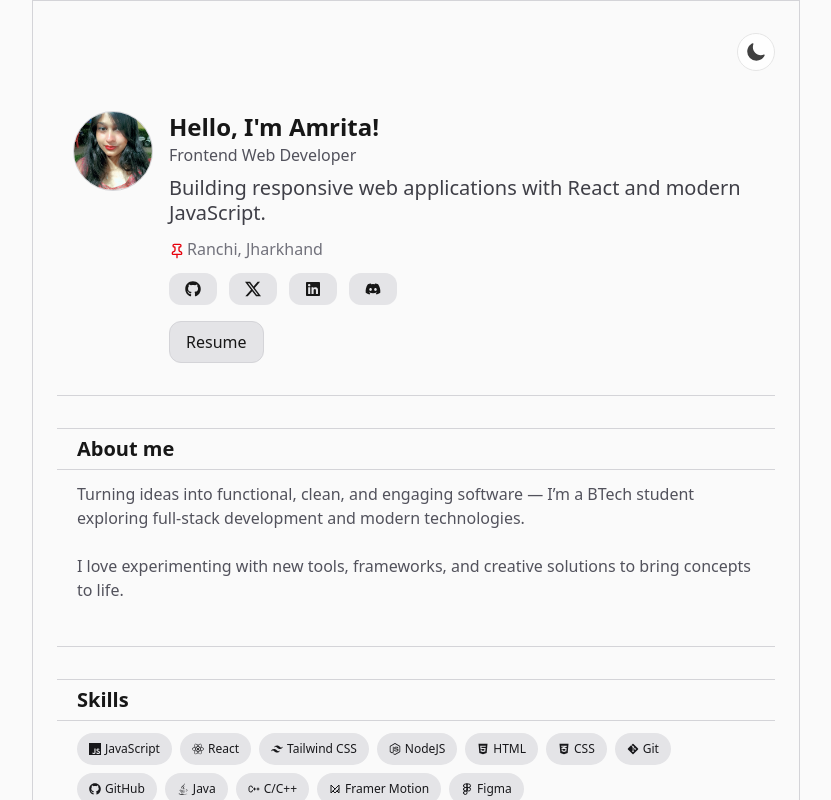
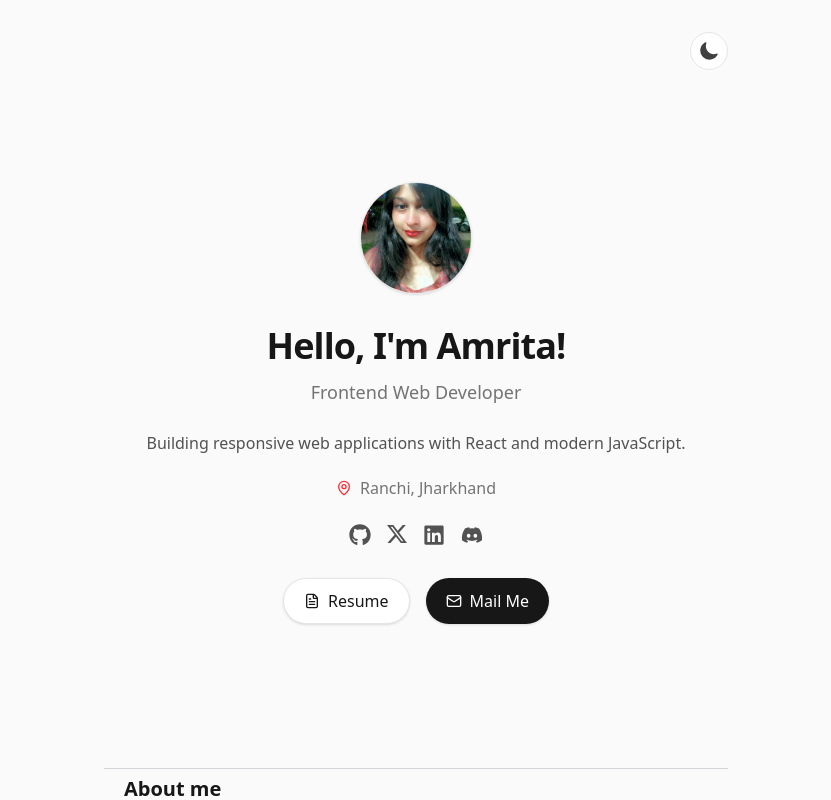
Before and after one commit to amritasrc/amrita-portfolio, a React (Vite) app: page / in a window 1280 px wide. Shown: the top 800 px of the page, without its empty margins (224-1055 px from the left). Built offline with nearby package versions, Linux system fonts and the light colour scheme; what @embedpdf/core would draw is missing.

Commit message:
feat(intro): redesign hero section

```diff
--- a/src/App.jsx
+++ b/src/App.jsx
@@ -13,24 +13,18 @@ const App = () => {
   return (
     <div className="min-h-screen bg-neutral-50 dark:bg-black text-neutral-900 dark:text-neutral-50 transition-colors duration-300 selection:bg-neutral-200 dark:selection:bg-neutral-800">
 
-      <motion.main
-        initial={{ opacity: 0, y: 20 }}
-        whileInView={{ opacity: 1, y: 0 }}
-        transition={{ duration: 0.5, delay: 0.5 }}
-        viewport={{ once: true }}
-        className='relative min-h-screen max-w-3xl mx-auto pt-8 px-6 border border-zinc-300 dark:border-zinc-800 overflow-hidden'>
-        <header>
-          <div className="flex items-end justify-end">
-            <ThemeToggle />
-          </div>
-        </header>
+      <main className="max-w-2xl mx-auto px-6 flex flex-col">
+        {/* nav */}
+        <div className="flex items-end justify-end pt-8">
+          <ThemeToggle />
+        </div>
         <Intro />
         <About />
         <Stack />
         <GithubCalender />
         <Project />
         <Contact />
-      </motion.main>
+      </main>
     </div>
   )
 }
--- a/src/Comps/Intro.jsx
+++ b/src/Comps/Intro.jsx
@@ -1,60 +1,138 @@
-import React from 'react'
-import { LuPin } from "react-icons/lu";
-import { FaGithub } from "react-icons/fa";
+import React from "react";
+import { motion } from "framer-motion";
+import { Mail, FileText, MapPin } from "lucide-react";
+import { FaGithub, FaLinkedin, FaDiscord } from "react-icons/fa";
 import { BsTwitterX } from "react-icons/bs";
-import { FaLinkedin } from "react-icons/fa";
-import { FaDiscord } from "react-icons/fa";
-import { Link } from "react-router";
-import Button from './Button';
-
 
 const Intro = () => {
   return (
-        <section className="py-8 border-b border-zinc-300 dark:border-zinc-800">
-            <div className="flex mt-2 items-start">
+    <section className="flex flex-col items-center justify-center text-center py-20 md:py-28">
+      {/* Profile Image */}
+      <motion.div
+        initial={{ opacity: 0, scale: 0.95 }}
+        animate={{ opacity: 1, scale: 1 }}
+        transition={{ duration: 0.5, ease: "easeOut" }}
+        className="relative group mb-8"
+      >
+        <div className="absolute inset-0 rounded-full bg-neutral-900/5 dark:bg-white/5 blur-md opacity-0 group-hover:opacity-100 transition-opacity duration-500" />
 
-                <div className="px-4 shrink-0">
         <img
           src="/profile.jpg"
-                        alt="Profile-img"
-                        className="w-20 h-20 rounded-full object-cover border border-zinc-300 dark:border-zinc-700"
+          alt="Amrita"
+          className="w-24 h-24 md:w-28 md:h-28 rounded-full border border-neutral-200 dark:border-neutral-800 object-cover shadow-sm group-hover:scale-[1.03] transition-transform duration-300"
         />
-                </div>
+      </motion.div>
 
-                <div className="pr-4">
-                    <h2 className="text-2xl font-semibold">Hello, I'm Amrita!</h2>
+      {/* Name */}
+      <motion.h1
+        initial={{ opacity: 0, y: 15 }}
+        animate={{ opacity: 1, y: 0 }}
+        transition={{ duration: 0.5, delay: 0.1 }}
+        className="text-4xl md:text-4xl font-bold tracking-tight"
+      >
+        Hello, I'm Amrita!
+      </motion.h1>
 
-                    <h2 className="text-zinc-600 dark:text-zinc-400">
+      {/* Role */}
+      <motion.p
+        initial={{ opacity: 0, y: 15 }}
+        animate={{ opacity: 1, y: 0 }}
+        transition={{ duration: 0.5, delay: 0.2 }}
+        className="mt-3 text-lg text-neutral-500 dark:text-neutral-400"
+      >
         Frontend Web Developer
-                    </h2>
+      </motion.p>
 
-                    <p className="text-zinc-700 dark:text-zinc-200 text-base sm:text-xl mt-2 leading-tight">
+      {/* Description */}
+      <motion.p
+        initial={{ opacity: 0, y: 15 }}
+        animate={{ opacity: 1, y: 0 }}
+        transition={{ duration: 0.5, delay: 0.3 }}
+        className="mt-6 max-w-xl text-neutral-600 dark:text-neutral-400 leading-relaxed"
+      >
         Building responsive web applications with React and modern JavaScript.
-                    </p>
+      </motion.p>
 
-                    <p className="flex items-center text-center gap-0.5 text-zinc-500 dark:text-zinc-400 mt-3">
-                        <LuPin className="mt-1 text-red-600" />
+      {/* Location */}
+      <motion.div
+        initial={{ opacity: 0, y: 15 }}
+        animate={{ opacity: 1, y: 0 }}
+        transition={{ duration: 0.5, delay: 0.35 }}
+        className="mt-5 flex items-center gap-2 text-neutral-500 dark:text-neutral-400"
+      >
+        <MapPin size={16} className="text-red-500" />
         <span>Ranchi, Jharkhand</span>
-                    </p>
+      </motion.div>
 
-                    <div className="flex gap-3 mt-3 flex-wrap">
-                        <Button Icon={FaGithub} link="https://github.com/amritasrc" />
-                        <Button Icon={BsTwitterX} link="https://x.com/amritasrc" />
-                        <Button Icon={FaLinkedin} link="https://www.linkedin.com/in/amrita-kumari-dev/" />
-                        <Button Icon={FaDiscord} link="https://discord.com/users/1354067160862949471" />
-                    </div>
+      {/* Social Links */}
+      <motion.div
+        initial={{ opacity: 0, y: 15 }}
+        animate={{ opacity: 1, y: 0 }}
+        transition={{ duration: 0.5, delay: 0.4 }}
+        className="mt-6 flex gap-4"
+      >
+        <a
+          href="https://github.com/amritasrc"
+          target="_blank"
+          rel="noreferrer"
+          className="text-neutral-600 hover:text-black dark:text-neutral-400 dark:hover:text-white transition-colors"
+        >
+          <FaGithub size={22} />
+        </a>
 
-                    {/* <a href='/amrita-resume.pdf' download className='flex gap-1 w-fit items-center mt-4 border border-zinc-300 dark:border-zinc-800 px-4 py-2 bg-zinc-200 dark:bg-[#1f1b17] hover:bg-zinc-300 dark:hover:bg-zinc-800 rounded-xl cursor-pointer transition-all duration-200 ease-in-out'><MdOutlineFileDownload />Resume</a> */}
-                    <Link to="/resume"><button className='flex gap-1 w-fit items-center mt-4 border border-zinc-300 dark:border-zinc-800 px-4 py-2 bg-zinc-200 dark:bg-[#1f1b17] hover:bg-zinc-300 dark:hover:bg-zinc-800 rounded-xl cursor-pointer transition-all duration-200 ease-in-out'
+        <a
+          href="https://x.com/amritasrc"
+          target="_blank"
+          rel="noreferrer"
+          className="text-neutral-600 hover:text-black dark:text-neutral-400 dark:hover:text-white transition-colors"
         >
+          <BsTwitterX size={20} />
+        </a>
+
+        <a
+          href="https://www.linkedin.com/in/amrita-kumari-dev/"
+          target="_blank"
+          rel="noreferrer"
+          className="text-neutral-600 hover:text-black dark:text-neutral-400 dark:hover:text-white transition-colors"
+        >
+          <FaLinkedin size={22} />
+        </a>
+
+        <a
+          href="https://discord.com/users/1354067160862949471"
+          target="_blank"
+          rel="noreferrer"
+          className="text-neutral-600 hover:text-black dark:text-neutral-400 dark:hover:text-white transition-colors"
+        >
+          <FaDiscord size={22} />
+        </a>
+      </motion.div>
+
+      {/* Buttons */}
+      <motion.div
+        initial={{ opacity: 0, y: 15 }}
+        animate={{ opacity: 1, y: 0 }}
+        transition={{ duration: 0.5, delay: 0.5 }}
+        className="mt-8 flex gap-4"
+      >
+        <a
+          href="/resume"
+          className="flex items-center gap-2 px-5 py-2.5 rounded-full border border-neutral-200 dark:border-neutral-800 bg-white dark:bg-neutral-950 hover:bg-neutral-50 dark:hover:bg-neutral-900 transition-colors shadow-sm"
+        >
+          <FileText size={16} />
           Resume
-                    </button></Link>
+        </a>
 
-                </div>
-            </div>
+        <a
+          href="mailto:amrita.sen.dev@gmail.com"
+          className="flex items-center gap-2 px-5 py-2.5 rounded-full bg-neutral-900 text-white dark:bg-white dark:text-neutral-900 hover:opacity-90 transition-all shadow-sm"
+        >
+          <Mail size={16} />
+          Mail Me
+        </a>
+      </motion.div>
     </section>
+  );
+};
 
-    )
-}
-
-export default Intro
+export default Intro;
```
Lines whose indentation alone changed are shown as unchanged.
